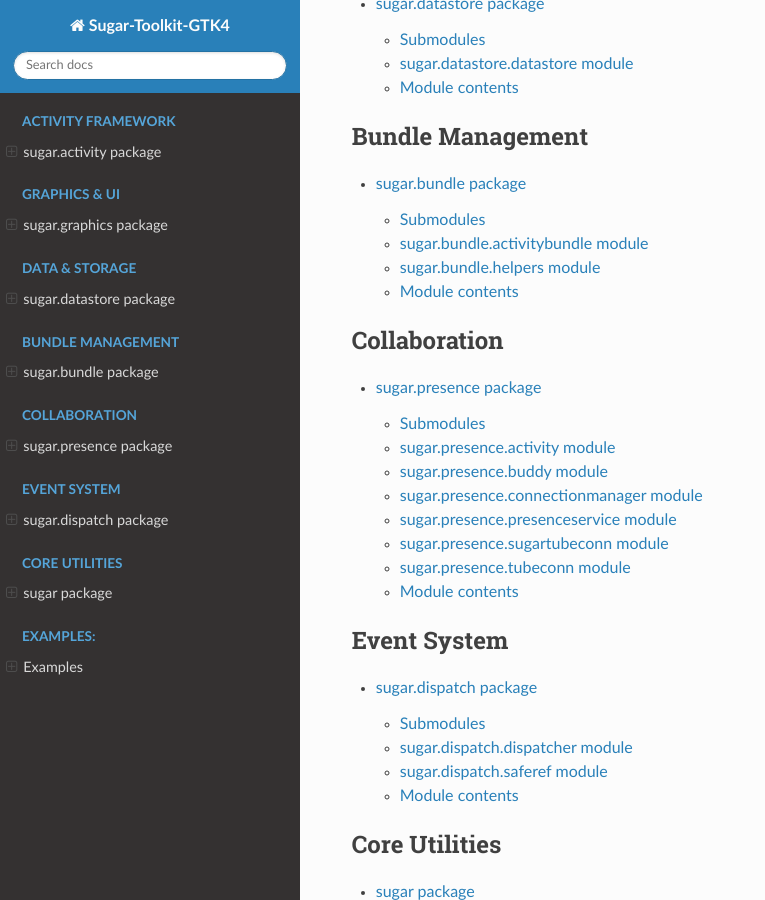
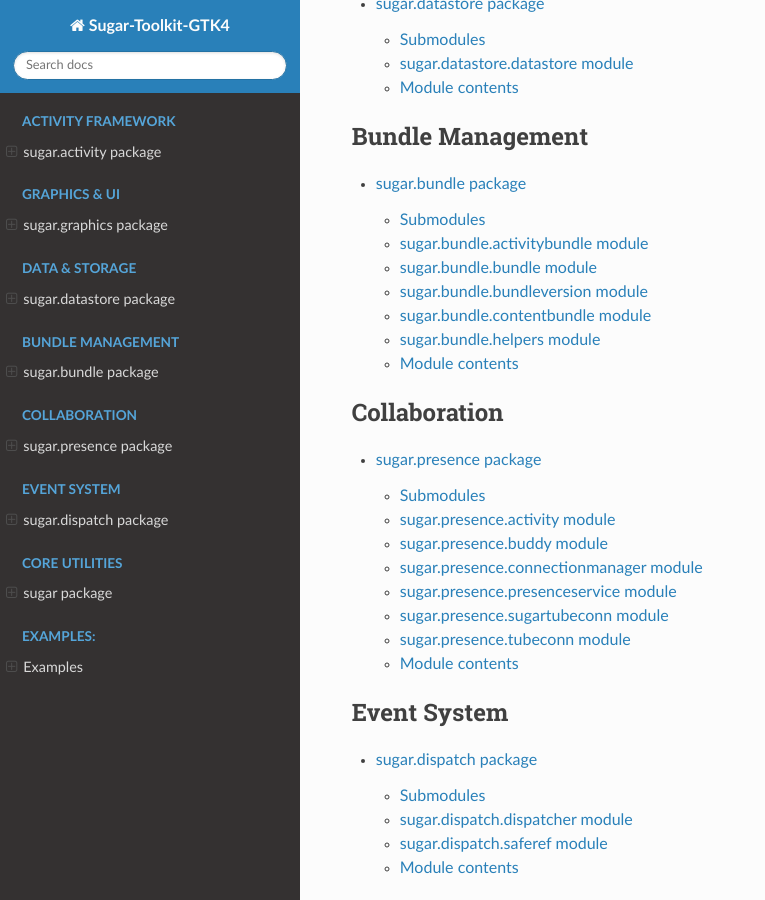
Before and after one commit to MostlyKIGuess/sugar-toolkit-gtk4-py, a Sphinx documentation site: the page built from docs/index.rst, in a window 1280 px wide and 900 px high, scrolled down 1538 px. Shown: the whole window, without its empty margins (0-765 px from the left). Built offline with Sphinx 7.4.7 and the Read the Docs theme 3.1.0, drawn with Linux system fonts in a browser that asks for light colours.

Commit message:
Update sugar.bundle.rst

```diff
--- a/docs/docs/source/sugar.bundle.rst
+++ b/docs/docs/source/sugar.bundle.rst
@@ -8,6 +8,30 @@ sugar.bundle.activitybundle module
 ----------------------------------
 
 .. automodule:: sugar.bundle.activitybundle
+   :members:
+   :show-inheritance:
+   :undoc-members:
+
+sugar.bundle.bundle module
+--------------------------
+
+.. automodule:: sugar.bundle.bundle
+   :members:
+   :show-inheritance:
+   :undoc-members:
+
+sugar.bundle.bundleversion module
+---------------------------------
+
+.. automodule:: sugar.bundle.bundleversion
+   :members:
+   :show-inheritance:
+   :undoc-members:
+
+sugar.bundle.contentbundle module
+---------------------------------
+
+.. automodule:: sugar.bundle.contentbundle
    :members:
    :show-inheritance:
    :undoc-members:
```
Also changed, not shown: other parts of docs/docs/source/sugar.bundle.rst (+1 -1 lines).
